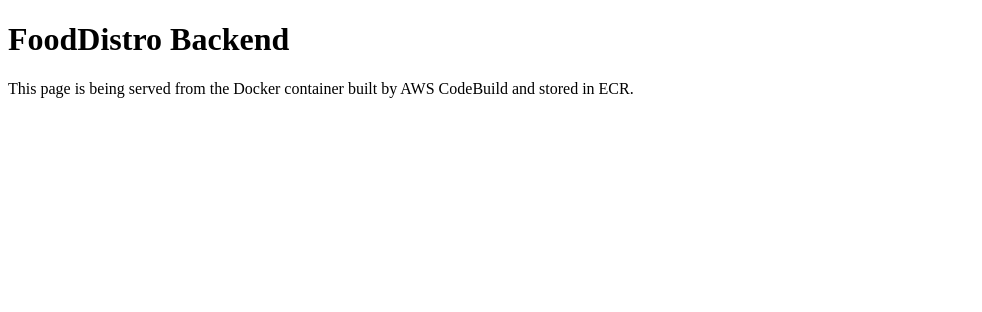
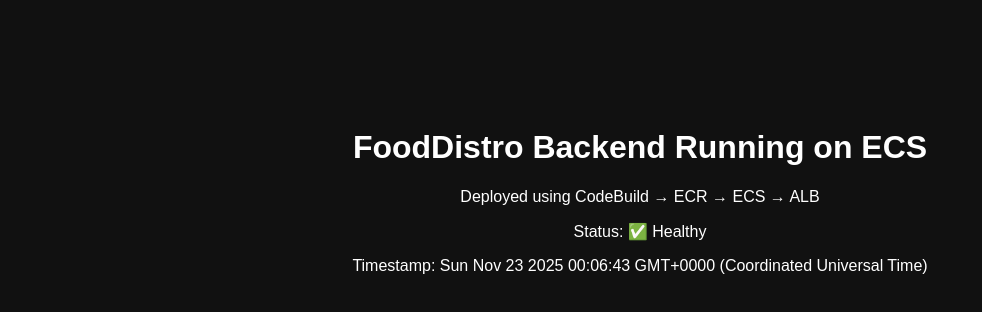
Before and after one commit to karthikvraj/fooddistro-iac, a plain HTML site: page index.html in a window 1280 px wide. Shown: the whole page, without its empty margins (0-982 px from the left). Drawn offline with Linux system fonts and the light colour scheme.

Commit message:
Add files via upload

```diff
--- a/index.html
+++ b/index.html
@@ -1,11 +1,25 @@
 <!DOCTYPE html>
-<html lang="en">
+<html>
 <head>
-  <meta charset="UTF-8">
-  <title>FoodDistro API</title>
+  <title>FoodDistro Backend</title>
+  <style>
+    body {
+      font-family: Arial, sans-serif;
+      background-color: #111;
+      color: #fff;
+      text-align: center;
+      padding-top: 100px;
+    }
+  </style>
 </head>
 <body>
-  <h1>FoodDistro Backend</h1>
-  <p>This page is being served from the Docker container built by AWS CodeBuild and stored in ECR.</p>
+  <h1>FoodDistro Backend Running on ECS</h1>
+  <p>Deployed using CodeBuild → ECR → ECS → ALB</p>
+  <p>Status: ✅ Healthy</p>
+  <p>Timestamp: <span id="time"></span></p>
+
+  <script>
+    document.getElementById("time").innerText = new Date().toString();
+  </script>
 </body>
 </html>
```
Also changed, not shown: 1 other file.
